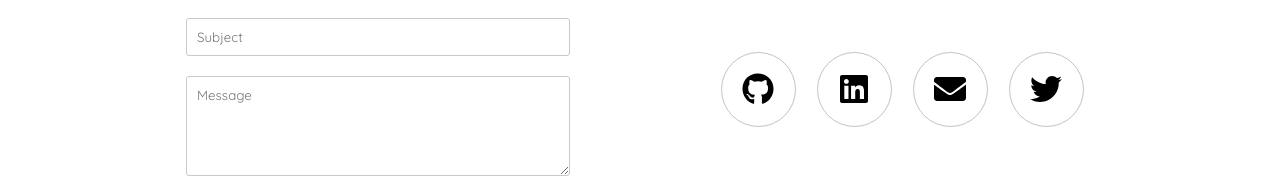
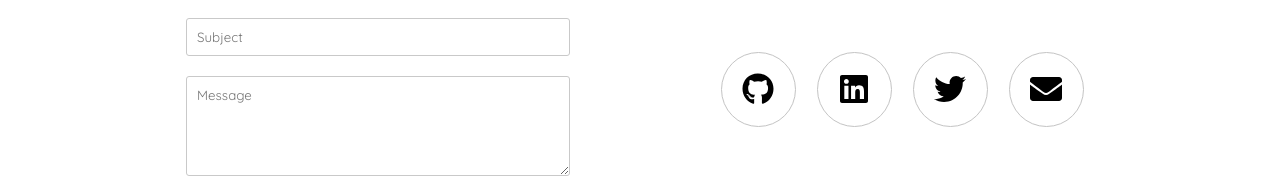
Before and after one commit to jwhunt19/portfolio, a Next.js app: page / in a window 1280 px wide. Shown: the part 3900-4078 px from the top of the page. Built offline with nearby package versions, Linux system fonts and the light colour scheme; a web font is replaced by a local one.

Commit message:
add links to anchor tags in contact section

```diff
--- a/pages/index.js
+++ b/pages/index.js
@@ -368,17 +368,17 @@ export default function Home() {
             please do not hesitate to fill out the form here or shoot me an email directly at jwhunt19@gmail.com
           </p>
           <div className="contact-socials">
-            <a href="https://github.com/jwhunt19">
+            <a target="_blank" href="https://github.com/jwhunt19">
               <FontAwesomeIcon className="fa-2x" icon={faGithub} />
             </a>
-            <a href="">
+            <a target="_blank" href="https://www.linkedin.com/in/josephhuntington/">
               <FontAwesomeIcon className="fa-2x" icon={faLinkedin} />
             </a>
-            <a href="">
+            <a target="_blank" href="https://twitter.com/jwhunt19">
+              <FontAwesomeIcon className="fa-2x" icon={faTwitter} />
+            </a>
+            <a href="mailto:jwhunt19@gmail.com">
               <FontAwesomeIcon className="fa-2x" icon={faEnvelope} />
-            </a>
-            <a href="">
-              <FontAwesomeIcon className="fa-2x" icon={faTwitter} />
             </a>
           </div>
           <div>
```
